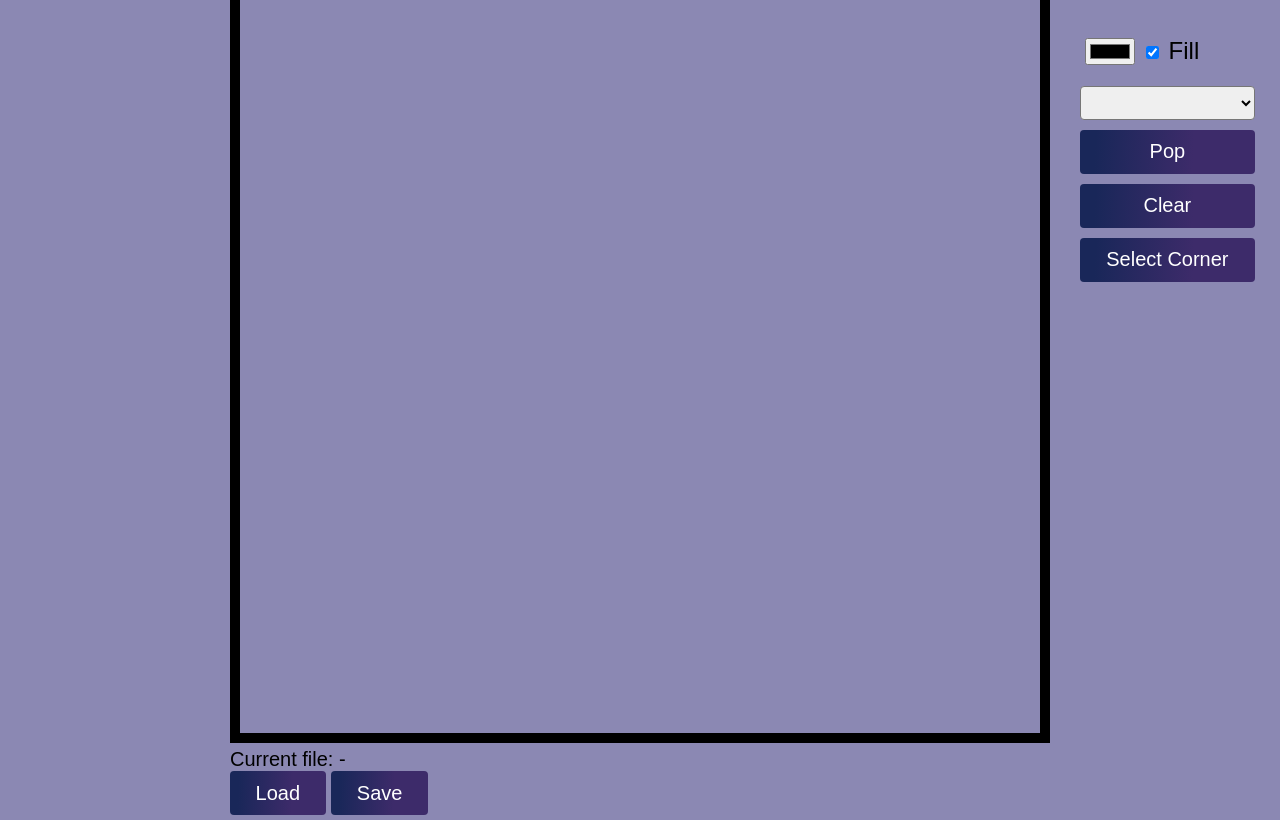
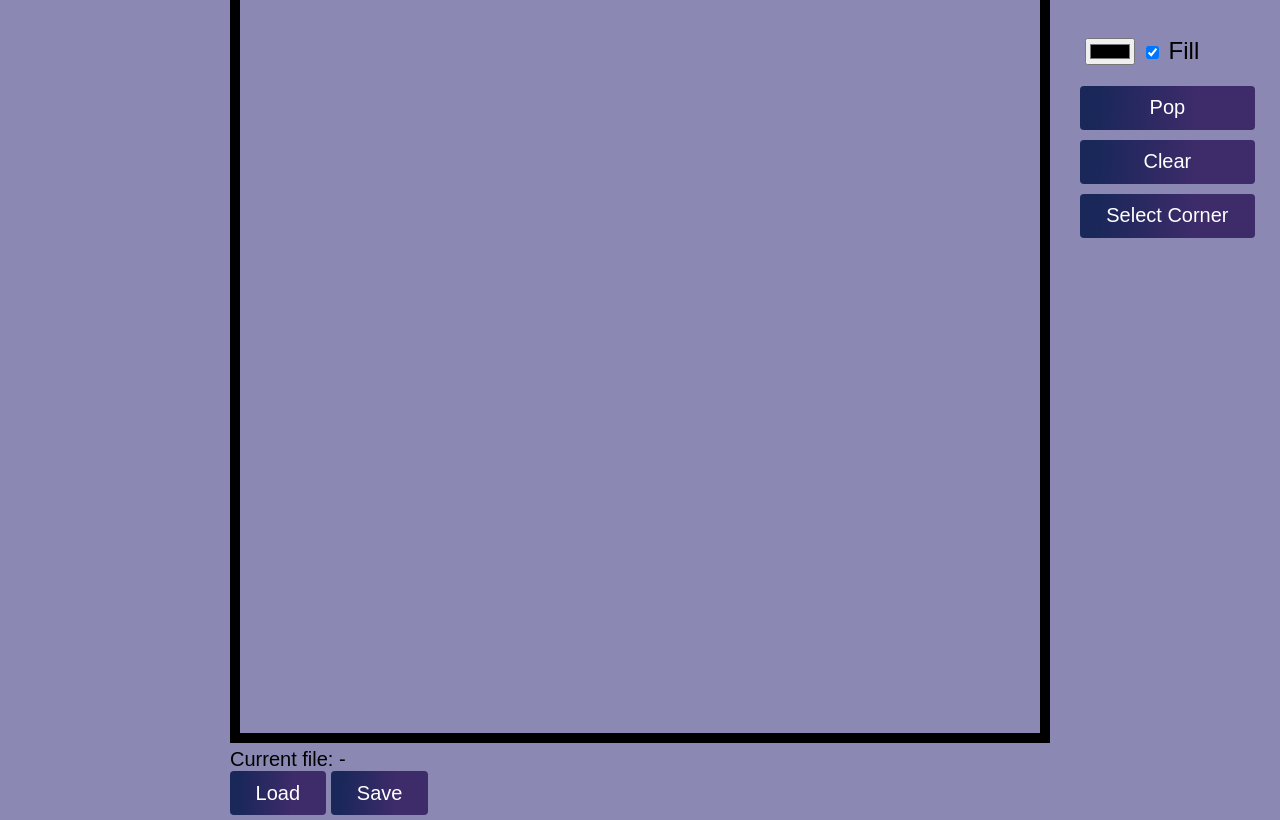
Before and after one commit to malikrafsan/WebGL-2DModeler, a website with bundled scripts: page src/index.html in a window 1280 px wide. Shown: the part 86-906 px from the top of the page. Built offline with nearby package versions, Linux system fonts and the light colour scheme.

Commit message:
chore: console

```diff
--- a/src/index.html
+++ b/src/index.html
@@ -57,7 +57,6 @@
                     <input type="checkbox" id="fill" text="fill" checked>
                     <label>Fill</label>
                 </div>
-                <select class="grid-item spacing select-dropdown" name="mode" id="select-mode"></select>
                 <button class="grid-item spacing" id="pop">Pop</button>
                 <button class="grid-item spacing" id="clear">Clear</button>
                 <button class="grid-item spacing toggling" id="select">Select Corner</button>
--- a/src/main.ts
+++ b/src/main.ts
@@ -296,8 +296,6 @@ const initListener = (state: WorldState, elmts: ElementContainer, gl: WebGLRende
                     }
                   }
                 }
-                console.log(newPoligon);
-                console.log(newPoligon.length);
                 let poligon = new Polygon(newPoligon, gl, elmts.fill_btn.checked);
                 poligon.convexHull();
                 state.shape.splice(state.shape.indexOf(found_nearest.shape), 1);
```
